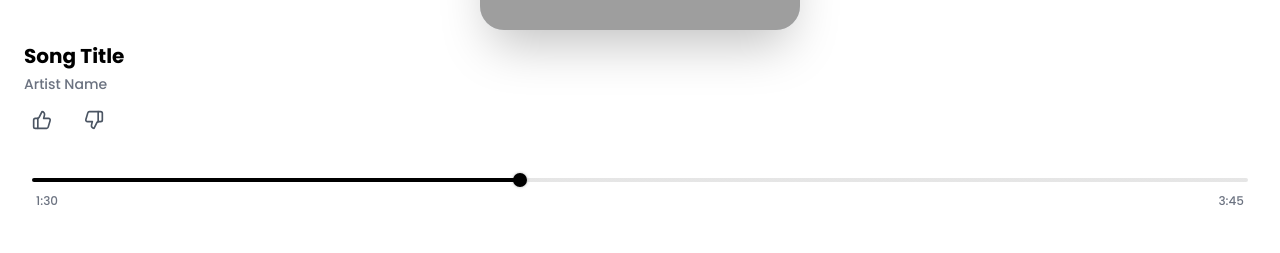
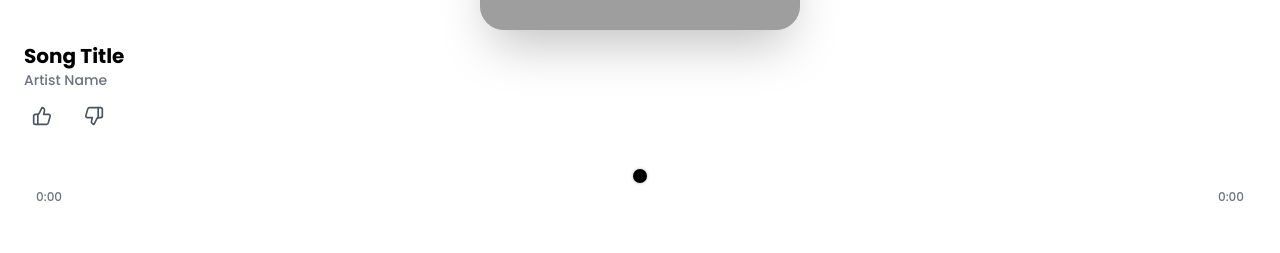
Before and after one commit to Arsenic-23/Vibie-front, a React (Vite) app: page /home in a window 1280 px wide. Shown: the part 374-627 px from the top of the page. Built offline with nearby package versions, Linux system fonts and the light colour scheme; no server answers; sample sign-in values are in the browser's storage; grey boxes are pictures that could not be loaded.

Commit message:
Update Home.jsx

```diff
--- a/src/pages/Home.jsx
+++ b/src/pages/Home.jsx
@@ -7,6 +7,7 @@ import VibersPopup from '../components/VibersPopup';
 import ProfilePopup from '../components/ProfilePopup';
 import PlayPauseButton from '../components/PlayPauseButton';
 import { AnimatedThumb } from '../components/ThumbAnimation';
+import { useAudio } from '../context/AudioProvider';
 
 export default function Home() {
   const { setIsSongQueueOpen, setIsVibersPopupOpen } = useUIContext();
@@ -15,33 +16,25 @@ export default function Home() {
   const [showProfilePopup, setShowProfilePopup] = useState(false);
 
   const [userPhoto, setUserPhoto] = useState(null);
-  const [progress, setProgress] = useState(40);
-  const [isPlaying, setIsPlaying] = useState(false);
   const [liked, setLiked] = useState(false);
   const [disliked, setDisliked] = useState(false);
 
   const vibersBtnRef = useRef(null);
   const queueBtnRef = useRef(null);
 
+  const { currentSong, isPlaying, togglePlay, progress, seek } = useAudio();
+
   /* ------------------------------
-     LOAD PROFILE PICTURE CORRECTLY
+     LOAD PROFILE AND LIKE/DISLIKE STATE
   ------------------------------ */
   useEffect(() => {
-    // Vibie App Profile Cache only
     const cached = JSON.parse(localStorage.getItem("profile") || "null");
-    const vibiePhoto = cached?.photo;
+    setUserPhoto(cached?.photo || null);
 
-    if (vibiePhoto) {
-      setUserPhoto(vibiePhoto);
-    } else {
-      setUserPhoto(null);
-    }
-
-    // Restore like/dislike state
-    const storedLiked = localStorage.getItem('liked');
-    const storedDisliked = localStorage.getItem('disliked');
-    if (storedLiked === 'true') setLiked(true);
-    if (storedDisliked === 'true') setDisliked(true);
+    const storedLiked = localStorage.getItem('liked') === 'true';
+    const storedDisliked = localStorage.getItem('disliked') === 'true';
+    setLiked(storedLiked);
+    setDisliked(storedDisliked);
   }, []);
 
   useEffect(() => {
@@ -50,6 +43,7 @@ export default function Home() {
   }, [liked, disliked]);
 
   const fetchLyrics = async () => {
+    if (!currentSong) return alert('No song is playing.');
     try {
       const res = await fetch('https://vibie-backend.onrender.com/lyrics', {
         headers: { Authorization: `Bearer ${localStorage.getItem('authToken')}` },
@@ -65,10 +59,7 @@ export default function Home() {
   const popupVisible = showQueue || showVibers;
 
   return (
-    <div
-      className="min-h-screen w-full pb-36 px-4 pt-4 bg-white dark:bg-black text-black dark:text-white overflow-hidden transition-colors duration-300"
-      style={{ overscrollBehavior: 'none', touchAction: 'none', WebkitTapHighlightColor: 'transparent' }}
-    >
+    <div className="min-h-screen w-full pb-36 px-4 pt-4 bg-white dark:bg-black text-black dark:text-white overflow-hidden transition-colors duration-300">
       <style>{`* { -webkit-tap-highlight-color: transparent; }`}</style>
 
       {/* --------------------- TOP BAR --------------------- */}
@@ -90,7 +81,7 @@ export default function Home() {
           <span className="text-base font-semibold">Vibie</span>
         </div>
 
-        {/* PROFILE PICTURE (UPDATED + SYNced) */}
+        {/* PROFILE PICTURE */}
         <div className="relative">
           <div className="w-12 h-12 p-[2px] bg-gradient-to-tr from-purple-500 to-pink-500 rounded-full">
             <img
@@ -115,37 +106,21 @@ export default function Home() {
       {/* ------------------- POPUPS ------------------- */}
       {showVibers && (
         <div className="fixed inset-0 z-50 flex items-end md:items-center justify-center">
-          <div
-            className="absolute inset-0 bg-black/60 backdrop-blur-sm"
-            onClick={() => {
-              setShowVibers(false);
-              setIsVibersPopupOpen(false);
-            }}
-          />
-          <VibersPopup
-            onClose={() => {
-              setShowVibers(false);
-              setIsVibersPopupOpen(false);
-            }}
-          />
+          <div className="absolute inset-0 bg-black/60 backdrop-blur-sm" onClick={() => {
+            setShowVibers(false);
+            setIsVibersPopupOpen(false);
+          }} />
+          <VibersPopup onClose={() => { setShowVibers(false); setIsVibersPopupOpen(false); }} />
         </div>
       )}
 
       {showQueue && (
         <div className="fixed inset-0 z-50 flex items-end md:items-center justify-center">
-          <div
-            className="absolute inset-0 bg-black/60 backdrop-blur-sm"
-            onClick={() => {
-              setShowQueue(false);
-              setIsSongQueueOpen(false);
-            }}
-          />
-          <SongQueue
-            onClose={() => {
-              setShowQueue(false);
-              setIsSongQueueOpen(false);
-            }}
-          />
+          <div className="absolute inset-0 bg-black/60 backdrop-blur-sm" onClick={() => {
+            setShowQueue(false);
+            setIsSongQueueOpen(false);
+          }} />
+          <SongQueue onClose={() => { setShowQueue(false); setIsSongQueueOpen(false); }} />
         </div>
       )}
 
@@ -155,12 +130,16 @@ export default function Home() {
           className="rounded-3xl overflow-hidden shadow-2xl bg-gray-300 dark:bg-gray-800 mb-3"
           style={{ width: 'min(80vw, 320px)', height: 'min(80vw, 320px)' }}
         >
-          <img src="https://placehold.co/thumbnail" alt="Now Playing" className="w-full h-full object-cover" />
+          <img
+            src={currentSong?.thumbnail_url || 'https://placehold.co/thumbnail'}
+            alt={currentSong?.title || 'Now Playing'}
+            className="w-full h-full object-cover"
+          />
         </div>
 
         <div className="w-full flex flex-col items-start px-2 mb-3">
-          <h2 className="text-xl font-bold">Song Title</h2>
-          <p className="text-sm text-gray-500 dark:text-gray-400 mt-1">Artist Name</p>
+          <h2 className="text-xl font-bold truncate">{currentSong?.title || 'Song Title'}</h2>
+          <p className="text-sm text-gray-500 dark:text-gray-400 truncate">{currentSong?.artist || 'Artist Name'}</p>
 
           <div className="flex items-center gap-4 mt-2">
             <button
@@ -171,10 +150,7 @@ export default function Home() {
               className="p-2 rounded-full transition-all duration-200"
             >
               <AnimatedThumb active={liked}>
-                <ThumbsUp
-                  size={20}
-                  className={`${liked ? 'text-blue-600 dark:text-blue-400' : 'text-gray-600 dark:text-gray-300'}`}
-                />
+                <ThumbsUp size={20} className={`${liked ? 'text-blue-600 dark:text-blue-400' : 'text-gray-600 dark:text-gray-300'}`} />
               </AnimatedThumb>
             </button>
 
@@ -186,10 +162,7 @@ export default function Home() {
               className="p-2 rounded-full transition-all duration-200"
             >
               <AnimatedThumb active={disliked}>
-                <ThumbsDown
-                  size={20}
-                  className={`${disliked ? 'text-red-600 dark:text-red-400' : 'text-gray-600 dark:text-gray-300'}`}
-                />
+                <ThumbsDown size={20} className={`${disliked ? 'text-red-600 dark:text-red-400' : 'text-gray-600 dark:text-gray-300'}`} />
               </AnimatedThumb>
             </button>
           </div>
@@ -201,12 +174,12 @@ export default function Home() {
         <input
           type="range"
           min="0"
-          max="100"
+          max={currentSong?.duration || 100}
           value={progress}
-          onChange={(e) => setProgress(e.target.value)}
+          onChange={(e) => seek(Number(e.target.value))}
           className="w-full appearance-none"
           style={{
-            background: `linear-gradient(to right, ${progressColor} ${progress}%, rgba(128,128,128,0.2) ${progress}%)`,
+            background: `linear-gradient(to right, ${progressColor} ${currentSong ? (progress / currentSong.duration) * 100 : progress}%, rgba(128,128,128,0.2) ${currentSong ? (progress / currentSong.duration) * 100 : progress}%)`,
             height: '4px',
             borderRadius: '999px',
           }}
@@ -229,11 +202,8 @@ export default function Home() {
         `}</style>
 
         <div className="flex justify-between text-xs text-gray-500 dark:text-gray-400 mt-1 px-1">
-          <span>
-            {Math.floor((progress / 100) * 3.75)}:
-            {String(Math.floor(((progress / 100) * 3.75 * 60) % 60)).padStart(2, '0')}
-          </span>
-          <span>3:45</span>
+          <span>{currentSong ? `${Math.floor(progress / 60)}:${String(Math.floor(progress % 60)).padStart(2,'0')}` : '0:00'}</span>
+          <span>{currentSong ? `${Math.floor(currentSong.duration / 60)}:${String(Math.floor(currentSong.duration % 60)).padStart(2,'0')}` : '0:00'}</span>
         </div>
       </div>
 
@@ -243,7 +213,7 @@ export default function Home() {
           <Mic2 size={20} />
         </button>
 
-        <PlayPauseButton isPlaying={isPlaying} onClick={() => setIsPlaying(!isPlaying)} />
+        <PlayPauseButton isPlaying={isPlaying} onClick={togglePlay} />
 
         <button
           ref={queueBtnRef}
```
